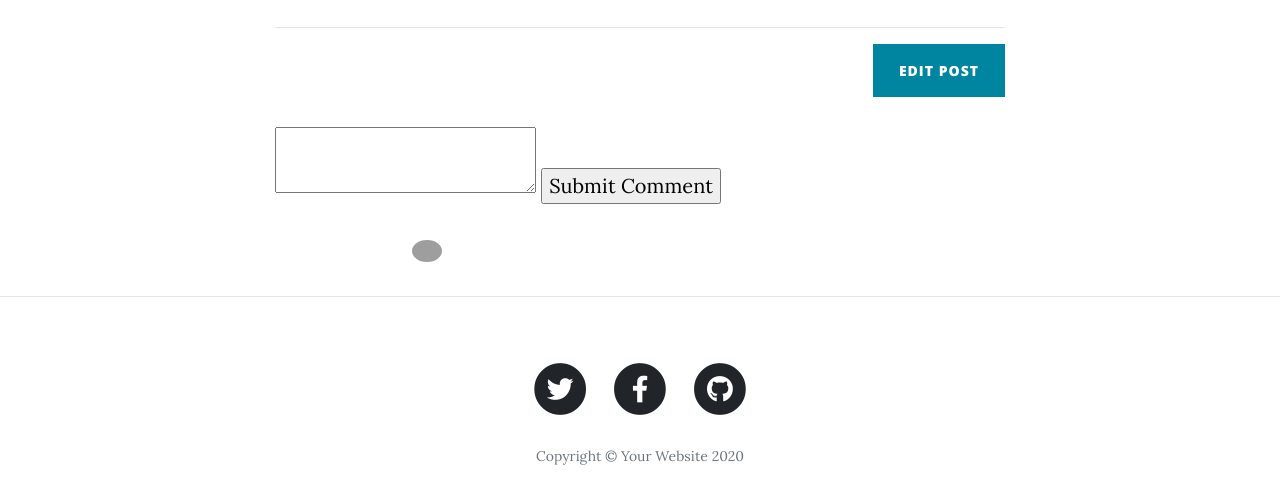
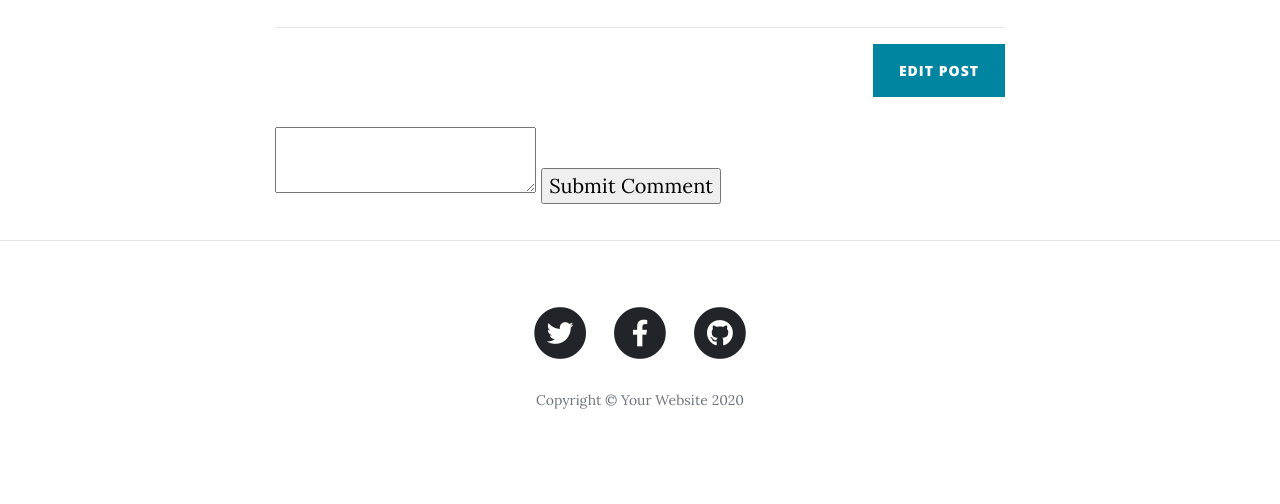
Before and after one commit to KlayClarke/RESTful-blog-with-users, a Flask app: template templates/post.html in a window 1280 px wide. Shown: the part 491-995 px from the top of the page. After the commit the page ends 900 px from the top, so only its background shows below. Run offline with Flask 2, Linux system fonts and the light colour scheme; the template is opened without the code that fills it: values that come from a table or form of the project are taken from there, others are empty; some libraries are stand-ins or nearby versions; grey boxes are pictures that could not be loaded.

Commit message:
formatting change to comment section

```diff
--- a/templates/post.html
+++ b/templates/post.html
@@ -36,21 +36,18 @@
           {{ ckeditor.config(name='comment') }}
 <!--           Comments Area -->
           <div class="col-lg-8 col-md-10 mx-auto comment">
-              <ul class="commentList">
-                <li>
-                    <div class="commenterImage">
-                      <img src="https://pbs.twimg.com/profile_images/744849215675838464/IH0FNIXk.jpg"/>
-                    </div>
                   {% for comment in all_comments %}
                   <ul>
                     <li>
+                      <div class="commenterImage">
+                      <img src=''/>
+                    </div>
                        <div class="commentText">
                       <p>{{ comment.text | safe }}</p>
                       <span class="date sub-text">{{ comment.author }}</span>
                     </div>
                     </li>
                   </ul>
-
                   {% endfor %}
                 </li>
               </ul>
```
